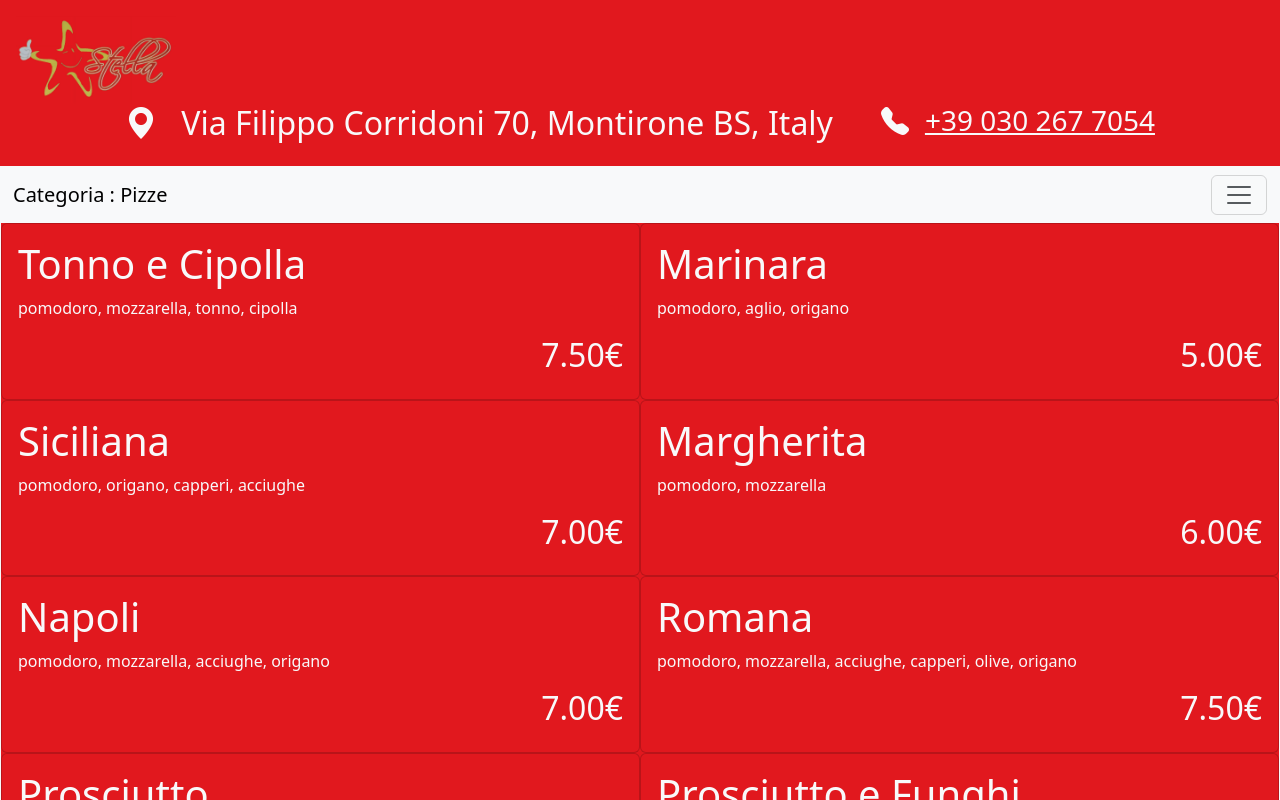
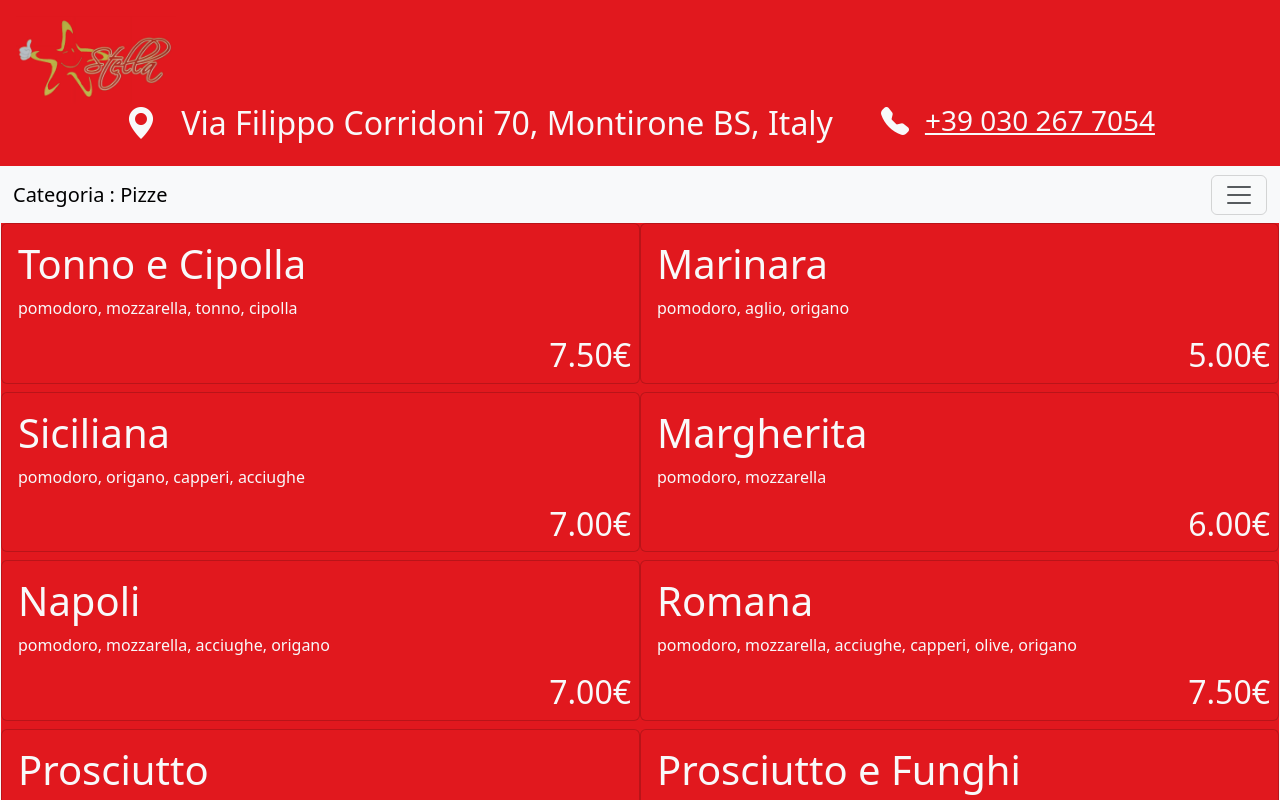
Before and after one commit to JustOmar21/PizzaMenu, an Angular app: page / in a window 1280 px wide. Shown: the top 800 px of the page. Built offline with nearby package versions, Linux system fonts and the light colour scheme.

Commit message:
adjusted prices postition

```diff
--- a/src/app/components/main/main.component.html
+++ b/src/app/components/main/main.component.html
@@ -1,11 +1,11 @@
 <div class="d-flex flex-wrap">
   <ng-container *ngFor="let item of menu[MenuChange.getMenu()]">
-    <div class="card body text-light d-flex w-50">
+    <div class="card body text-light d-flex flex-grow-1 w-50 mb-2">
       <div class="card-body">
         <h1 class="card-title">{{item.name}}</h1>
         <p *ngIf="item.ingredients != undefined" class="card-text">{{item.ingredients.join(", ")}}</p>
-        <h2 class="text-end">{{item.price}}</h2>
       </div>
+      <h2 class="text-end me-2">{{item.price}}</h2>
     </div>
 </ng-container>
 </div>
```
